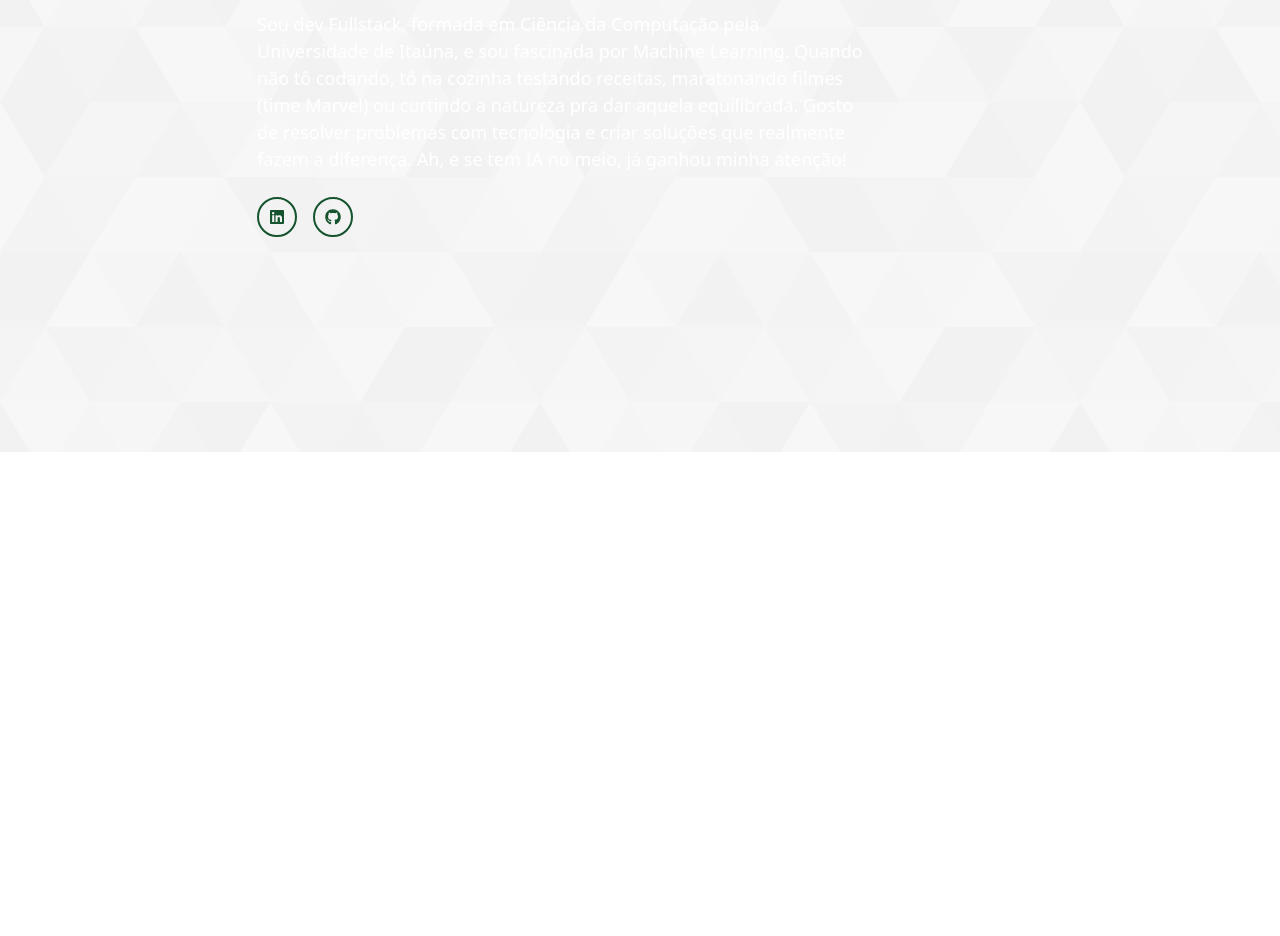
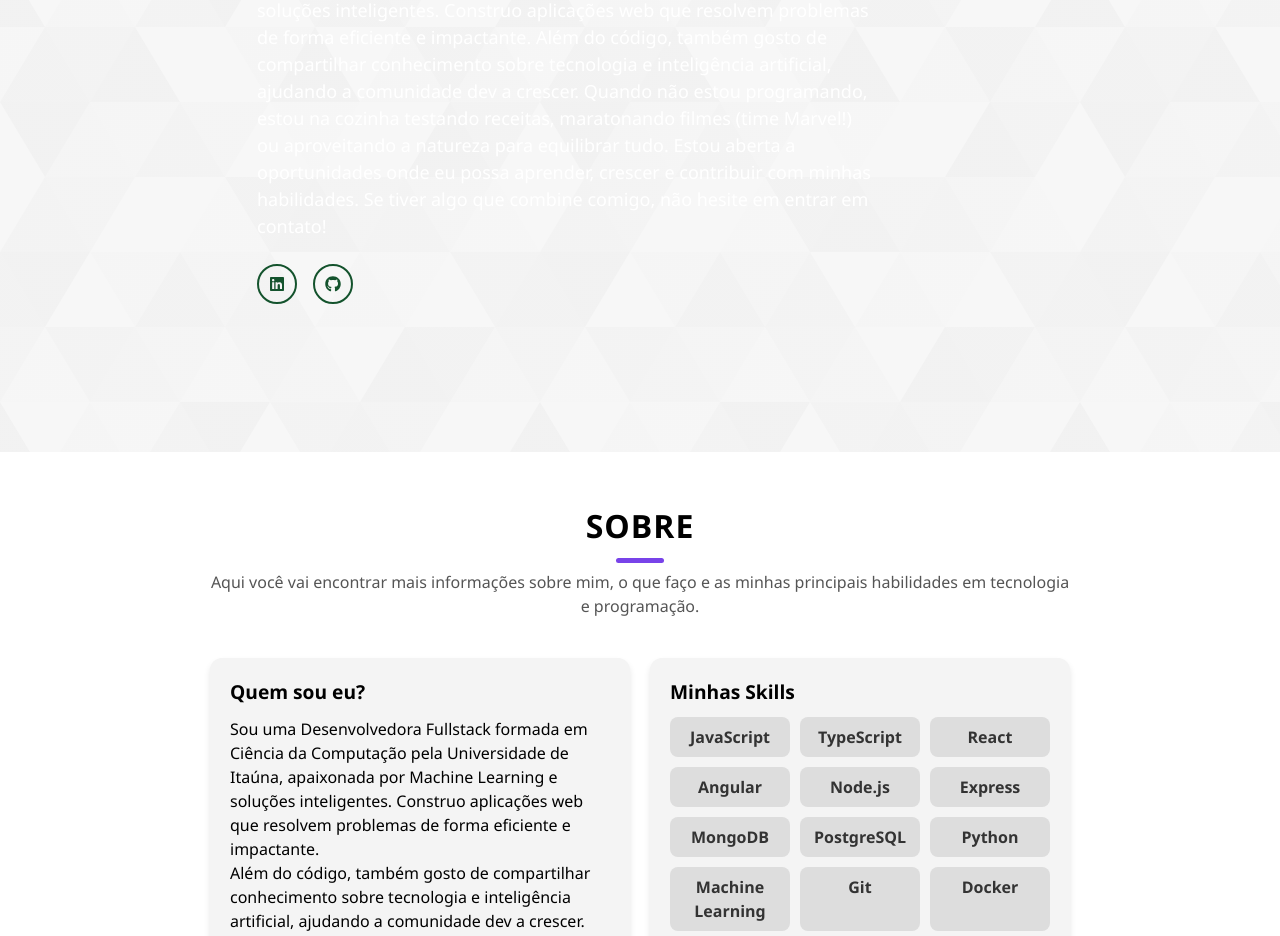
Before and after one commit to isisestevan/Portifolio, a React (Create React App) app in the folder meu-portfolio/: page / in a window 1280 px wide. Shown: the part 348-1284 px from the top of the page. Before the commit the page ends 800 px from the top, so only its background shows below. Built offline with nearby package versions, Linux system fonts and the light colour scheme.

Commit message:
feat: add new functions

```diff
--- a/meu-portfolio/src/App.css
+++ b/meu-portfolio/src/App.css
@@ -6,11 +6,14 @@
   background: linear-gradient(to right, rgba(245,245,245,0.8), rgba(245,245,245,0.8)), url(./assets/common-bg.svg);
   background-size: cover;
   background-position: center;
-        position: relative
+  position: relative;
+
 
 }
 
-
+body{
+font-family: "Segoe UI" !important
+}
 
 
 /* -------------- Home Section -------------- */
--- a/meu-portfolio/src/App.jsx
+++ b/meu-portfolio/src/App.jsx
@@ -1,14 +1,18 @@
 import React from 'react'
 import Header from './components/Header'
 import Home from './components/Home'
+import About from './components/About'
 import "./App.css";
 
 const App = () => {
   return (
+    <div className='body'>
     <div className='bg-custom-light'>
       <Header> </Header>
       <Home></Home>
-    </div>
+      </div>
+      <About></About>
+   </div>
   )
 }
 
--- /dev/null
+++ b/meu-portfolio/src/components/About.jsx
@@ -0,0 +1,56 @@
+import React from "react";
+import "../styles/about.css";
+
+const About = () => {
+  return (
+    <section className="about-container">
+      <h2 className="about-title">Sobre</h2>
+      <p className="about-description">
+        Aqui você vai encontrar mais informações sobre mim, o que faço e as minhas principais habilidades em tecnologia e programação.
+      </p>
+
+      <div className="about-content">
+        {/* Descrição */}
+        <div className="about-box">
+          <h3 className="about-subtitle">Quem sou eu?</h3>
+          <p>
+            Sou uma Desenvolvedora Fullstack formada em Ciência da Computação pela Universidade de Itaúna, apaixonada por Machine Learning e soluções inteligentes. Construo aplicações web que resolvem problemas de forma eficiente e impactante.
+          </p>
+          <p>
+            Além do código, também gosto de compartilhar conhecimento sobre tecnologia e inteligência artificial, ajudando a comunidade dev a crescer. Quando não estou programando, estou na cozinha testando receitas, maratonando filmes (time Marvel!) ou aproveitando a natureza para equilibrar tudo.
+          </p>
+          <p>
+            Estou aberta a oportunidades onde eu possa aprender, crescer e contribuir com minhas habilidades. Se tiver algo que combine comigo, não hesite em entrar em contato!
+          </p>
+        </div>
+
+        {/* Skills */}
+        <div className="about-box">
+          <h3 className="about-subtitle">Minhas Skills</h3>
+          <div className="skills-grid">
+            {[
+              "JavaScript",
+              "TypeScript",
+              "React",
+              "Angular",
+              "Node.js",
+              "Express",
+              "MongoDB",
+              "PostgreSQL",
+              "Python",
+              "Machine Learning",
+              "Git",
+              "Docker",
+            ].map((skill) => (
+              <div key={skill} className="skill-item">
+                {skill}
+              </div>
+            ))}
+          </div>
+        </div>
+      </div>
+    </section>
+  );
+};
+
+export default About;
--- a/meu-portfolio/src/components/Header.jsx
+++ b/meu-portfolio/src/components/Header.jsx
@@ -4,32 +4,30 @@ import "../styles/header.css";
 
 const navList = [
   { id: 1, data: "Início" },
-  { id: 2, data: "Projetos" },
-  { id: 3, data: "Skills" },
-  { id: 4, data: "Educação" },
-  { id: 5, data: "Contato" }
+  { id: 2, data: "Sobre" },
+  { id: 3, data: "Projetos" },
+  { id: 4, data: "Contato" }
 ];
 
 const Header = () => {
   const [menuOpen, setMenuOpen] = useState(false);
 
-  // Função para alternar o estado do menu
+
   const toggleMenu = () => {
     setMenuOpen(!menuOpen);
   };
 
-  // Função para detectar mudanças no tamanho da tela e fechar o menu se a tela for maior que 768px
   useEffect(() => {
     const handleResize = () => {
       if (window.innerWidth > 768 && menuOpen) {
-        setMenuOpen(false); // Fecha o menu quando a tela for maior que 768px
+        setMenuOpen(false);
       }
     };
 
-    // Adiciona o listener de resize
+
     window.addEventListener("resize", handleResize);
 
-    // Remove o listener quando o componente for desmontado
+
     return () => {
       window.removeEventListener("resize", handleResize);
     };
--- a/meu-portfolio/src/components/Home.jsx
+++ b/meu-portfolio/src/components/Home.jsx
@@ -1,5 +1,4 @@
 import React from "react";
-import ProfileImage from "../assets/git-profile.png";
 import { TypeAnimation } from "react-type-animation";
 import SocialIcons from "./SocialIcons";
 
@@ -28,11 +27,11 @@ const Home = () => {
           </span>
         </h3>
         <p className="home-description">
-          Sou dev Fullstack, formada em Ciência da Computação pela Universidade de Itaúna,
-          e sou fascinada por Machine Learning. Quando não tô codando, tô na cozinha testando receitas,
-          maratonando filmes (time Marvel) ou curtindo a natureza pra dar aquela equilibrada.
-          Gosto de resolver problemas com tecnologia e criar soluções que realmente fazem a diferença.
-          Ah, e se tem IA no meio, já ganhou minha atenção!
+        Sou uma Desenvolvedora Fullstack formada em Ciência da Computação pela Universidade de Itaúna, apaixonada por Machine Learning e soluções inteligentes. Construo aplicações web que resolvem problemas de forma eficiente e impactante.
+
+Além do código, também gosto de compartilhar conhecimento sobre tecnologia e inteligência artificial, ajudando a comunidade dev a crescer. Quando não estou programando, estou na cozinha testando receitas, maratonando filmes (time Marvel!) ou aproveitando a natureza para equilibrar tudo.
+
+Estou aberta a oportunidades onde eu possa aprender, crescer e contribuir com minhas habilidades. Se tiver algo que combine comigo, não hesite em entrar em contato!
         </p>
         <SocialIcons />
       </div>
--- /dev/null
+++ b/meu-portfolio/src/styles/about.css
@@ -0,0 +1,81 @@
+.about-container {
+    max-width: 900px;
+    margin: 0 auto;
+    padding: 50px 20px;
+
+
+
+  }
+
+  .about-title {
+    text-align: center;
+    font-size: 2rem;
+    font-weight: 800;
+    margin-bottom: 20px;
+    text-transform: uppercase;
+    letter-spacing: 1px;
+    color: black;
+    position: relative;
+  }
+
+  .about-title::after {
+    content: "";
+    position: absolute;
+    top: calc(100% + 0.5rem);
+    height: 5px;
+    width: 3rem;
+    left: 50%;
+    transform: translateX(-50%);
+    background: rgb(120, 67, 233);
+    border-radius: 5px;
+  }
+
+
+  .about-description {
+    text-align: center;
+    color: #555;
+    margin-bottom: 40px;
+    font-size: 1rem;
+  }
+
+  .about-content {
+    display: flex;
+    flex-direction: column;
+    gap: 20px;
+  }
+
+  @media (min-width: 768px) {
+    .about-content {
+      flex-direction: row;
+    }
+  }
+
+  .about-box {
+    background-color: #f4f4f4;
+    padding: 20px;
+    border-radius: 12px;
+    box-shadow: 0px 4px 6px rgba(0, 0, 0, 0.1);
+    flex: 1;
+  }
+
+  .about-subtitle {
+    font-size: 1.2rem;
+    font-weight: bold;
+    margin-bottom: 10px;
+  }
+
+  .skills-grid {
+    display: grid;
+    grid-template-columns: repeat(auto-fit, minmax(100px, 1fr));
+    gap: 10px;
+    margin-top: 10px;
+  }
+
+  .skill-item {
+    background-color: #ddd;
+    padding: 8px 12px;
+    border-radius: 8px;
+    text-align: center;
+    font-weight: bold;
+    color: #333;
+  }
--- a/meu-portfolio/src/styles/header.css
+++ b/meu-portfolio/src/styles/header.css
@@ -5,7 +5,7 @@
     display: flex;
     justify-content: space-between;
     align-items: center;
-    padding: 1rem;
+    padding: 1rem 2rem;
     z-index: 50;
     background: white;
 }
@@ -42,7 +42,7 @@
 }
 
 .name-logo {
-    font-size: 21px;
+    font-size: 17px;
     text-transform: uppercase;
     font-weight: 700;
     letter-spacing: 1px;
@@ -56,11 +56,14 @@
 
 .nav-link {
     margin-left: 2rem;
-    font-size: 1.125rem;
+    font-size: 14px;
     font-weight: 500;
     color: black;
     transition: color 0.3s, border-color 0.3s;
     border-bottom: 2px solid transparent;
+    font-weight: 700;
+    letter-spacing: 1px;
+    text-transform: uppercase
 }
 
 .nav-link:hover {
```
Lines whose indentation alone changed are shown as unchanged.
